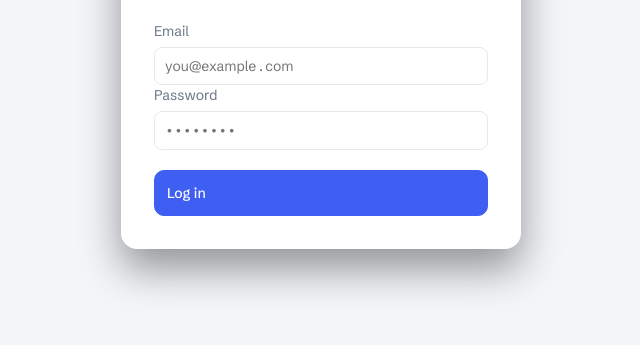
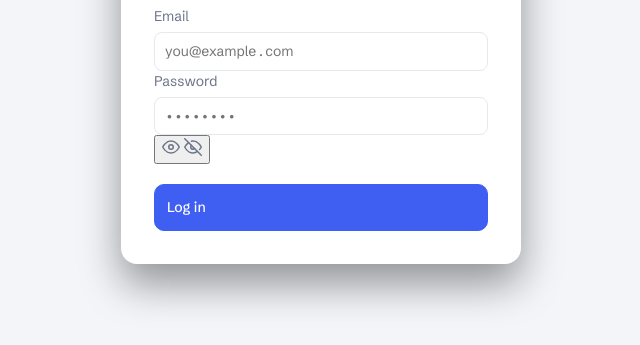
Before and after one commit to RahulDawpersad/Salary-Tracker-Server, a website: page public/index.html in a window 1280 px wide. Shown: the part 385-730 px from the top of the page, without its empty margins (319-959 px from the left). Drawn offline with nearby package versions, Linux system fonts and the light colour scheme.

Commit message:
Update index.html

```diff
--- a/public/index.html
+++ b/public/index.html
@@ -41,8 +41,24 @@
   </label>
   <label class="field">
     <span>Password</span>
-    <input type="password" id="authPassword" placeholder="••••••••" required minlength="6"
-      autocomplete="current-password">
+    <div class="pw-wrap">
+      <input type="password" id="authPassword" placeholder="••••••••" required minlength="6"
+        autocomplete="current-password">
+      <button type="button" class="pw-toggle" id="pwToggle" aria-label="Show password" aria-pressed="false">
+        <svg class="eye-on" viewBox="0 0 24 24" width="18" height="18" fill="none" stroke="currentColor"
+          stroke-width="2" stroke-linecap="round" stroke-linejoin="round">
+          <path d="M1 12s4-8 11-8 11 8 11 8-4 8-11 8-11-8-11-8z" />
+          <circle cx="12" cy="12" r="3" />
+        </svg>
+        <svg class="eye-off" viewBox="0 0 24 24" width="18" height="18" fill="none" stroke="currentColor"
+          stroke-width="2" stroke-linecap="round" stroke-linejoin="round">
+          <path d="M17.94 17.94A10.07 10.07 0 0 1 12 20c-7 0-11-8-11-8a18.45 18.45 0 0 1 5.06-5.94" />
+          <path d="M9.9 4.24A9.12 9.12 0 0 1 12 4c7 0 11 8 11 8a18.5 18.5 0 0 1-2.16 3.19" />
+          <path d="M14.12 14.12a3 3 0 1 1-4.24-4.24" />
+          <line x1="1" y1="1" x2="23" y2="23" />
+        </svg>
+      </button>
+    </div>
   </label>
   <p id="authError" class="auth-error" hidden></p>
   <p id="authInfo" class="auth-info" hidden></p>
```
